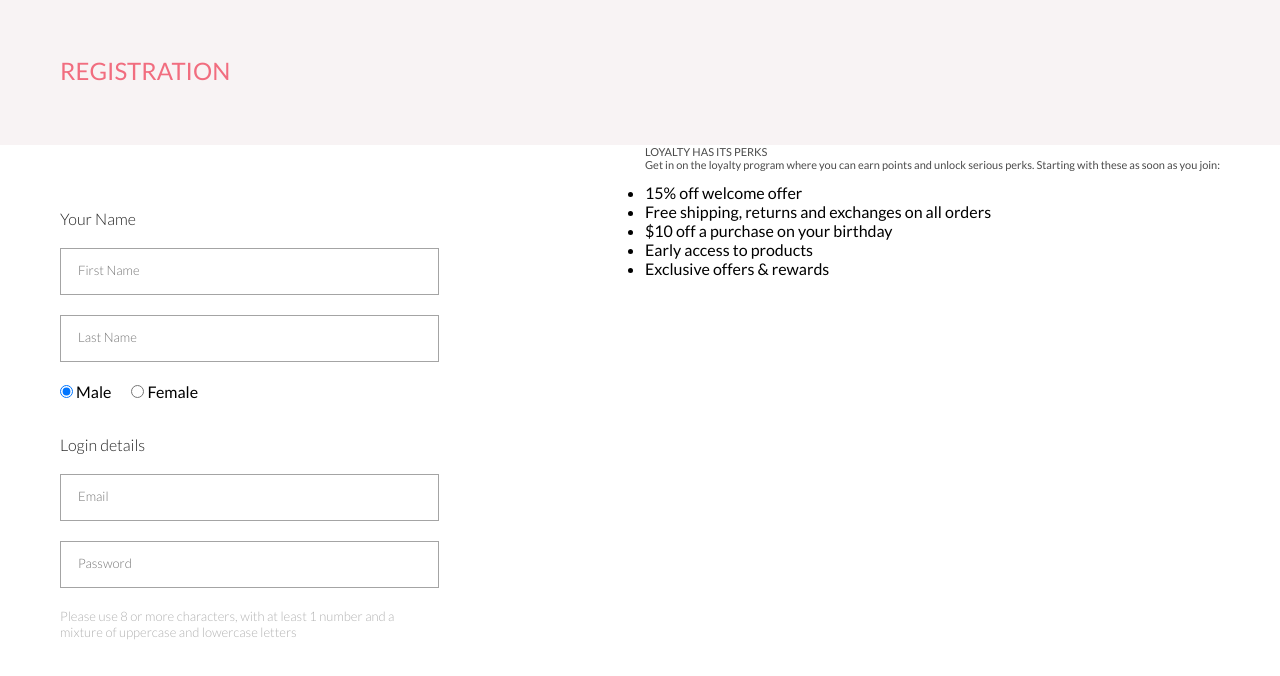
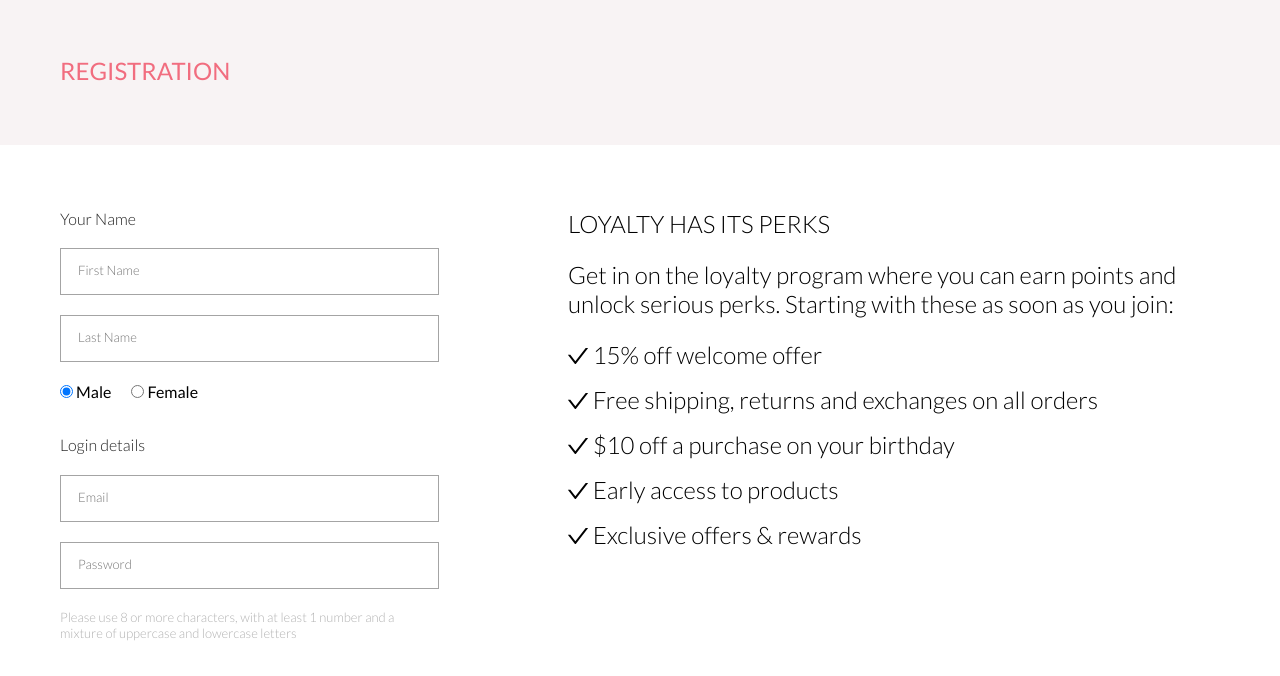
Before and after one commit to EvgeniyTi/FIRST_SITE, a plain HTML site: page registration.html in a window 1280 px wide. Shown: the part 80-756 px from the top of the page. Drawn offline with Linux system fonts and the light colour scheme.

Commit message:
end page5

```diff
--- a/registration.html
+++ b/registration.html
@@ -137,8 +137,8 @@
             <div class="registration">
                 <div class="registration__form">
                     <p class="registration__form--text">Your Name</p>
-                    <input type="name" class="registration__form--placeholder" placeholder="First Name">
-                    <input type="name" class="registration__form--placeholder" placeholder="Last Name">
+                    <input type="name" class="registration__form--placeholder" placeholder="First Name" required>
+                    <input type="name" class="registration__form--placeholder" placeholder="Last Name" required>
                     <div class="checkbox">
                         <div class="registration__checkbox"><input type="radio" name="gender" value="Male" checked> Male
                         </div>
@@ -146,8 +146,8 @@
                         </div>
                     </div>
                     <p class="registration__form--text">Login details</p>
-                    <input type="email" placeholder="Email" class="registration__form--placeholder">
-                    <input type="password" placeholder="Password" class="registration__form--placeholder">
+                    <input type="email" placeholder="Email" class="registration__form--placeholder" required>
+                    <input type="password" placeholder="Password" class="registration__form--placeholder" required>
                     <p class="registration__form--text-subform">Please use 8 or more characters, with at least 1 number
                         and a mixture of uppercase and lowercase letters</p>
                     <a href="#" class="registration__form--botton">JOIN NOW
@@ -162,24 +162,19 @@
                         </svg>
                     </a>
                 </div>
-                <div class="card__sale">
-                    <div class="card__sale--text cart--text1">
-                        <p>LOYALTY HAS ITS PERKS</p>
-                        <p> Get in on the loyalty program where you can earn points and unlock serious perks. Starting
-                            with these as soon as you join:</p>
-
-                    </div>
-                    <div class="list">
-                        <ul>
-                            <li>15% off welcome offer</li>
-                            <li>Free shipping, returns and exchanges on all orders</li>
-                            <li>$10 off a purchase on your birthday</li>
-                            <li>Early access to products</li>
-                            <li>Exclusive offers & rewards</li>
-                        </ul>
-                    </div>
-
-
+                <div class="registration__loyalty">
+                    <p class="registration__loyalty--heading">LOYALTY HAS ITS PERKS</p>
+                    <p class="registration__loyalty--text">Get in on the loyalty program where you can earn points and
+                        unlock serious perks. Starting
+                        with these as soon as you join:</p>
+                    <ul class="registration__loyalty--list">
+                        <li class="registration__loyalty--li">15% off welcome offer</li>
+                        <li class="registration__loyalty--li">Free shipping, returns and exchanges on all orders
+                        </li>
+                        <li class="registration__loyalty--li">$10 off a purchase on your birthday</li>
+                        <li class="registration__loyalty--li">Early access to products</li>
+                        <li class="registration__loyalty--li">Exclusive offers & rewards</li>
+                    </ul>
                 </div>
             </div>
         </section>
--- a/style.scss
+++ b/style.scss
@@ -1469,13 +1469,45 @@
     &--arrow {
       margin-left: 20px;
     }
-
-
   }
 
   &__checkbox {
     margin-right: 20px;
   }
+
+
+  &__loyalty {
+    width: 652px;
+    padding: 64px 0 277px 0;
+    font-family: Lato;
+    font-style: normal;
+    font-weight: 300;
+    font-size: 24px;
+    line-height: 29px;
+    color: #000000;
+
+    &--heading {
+      margin-bottom: 22px;
+    }
+
+    &--text {
+      margin-bottom: 22px;
+    }
+
+    &--li:not(:last-child) {
+      margin-bottom: 16px;
+    }
+
+    &--list {
+      list-style: none;
+    }
+
+    &--li::before {
+      content: url(img/check.svg)" ";
+    }
+  }
+
+
 }
 
 .checkbox {
```
Also changed, not shown: img/check.svg (added), style.css, 1 other file.
